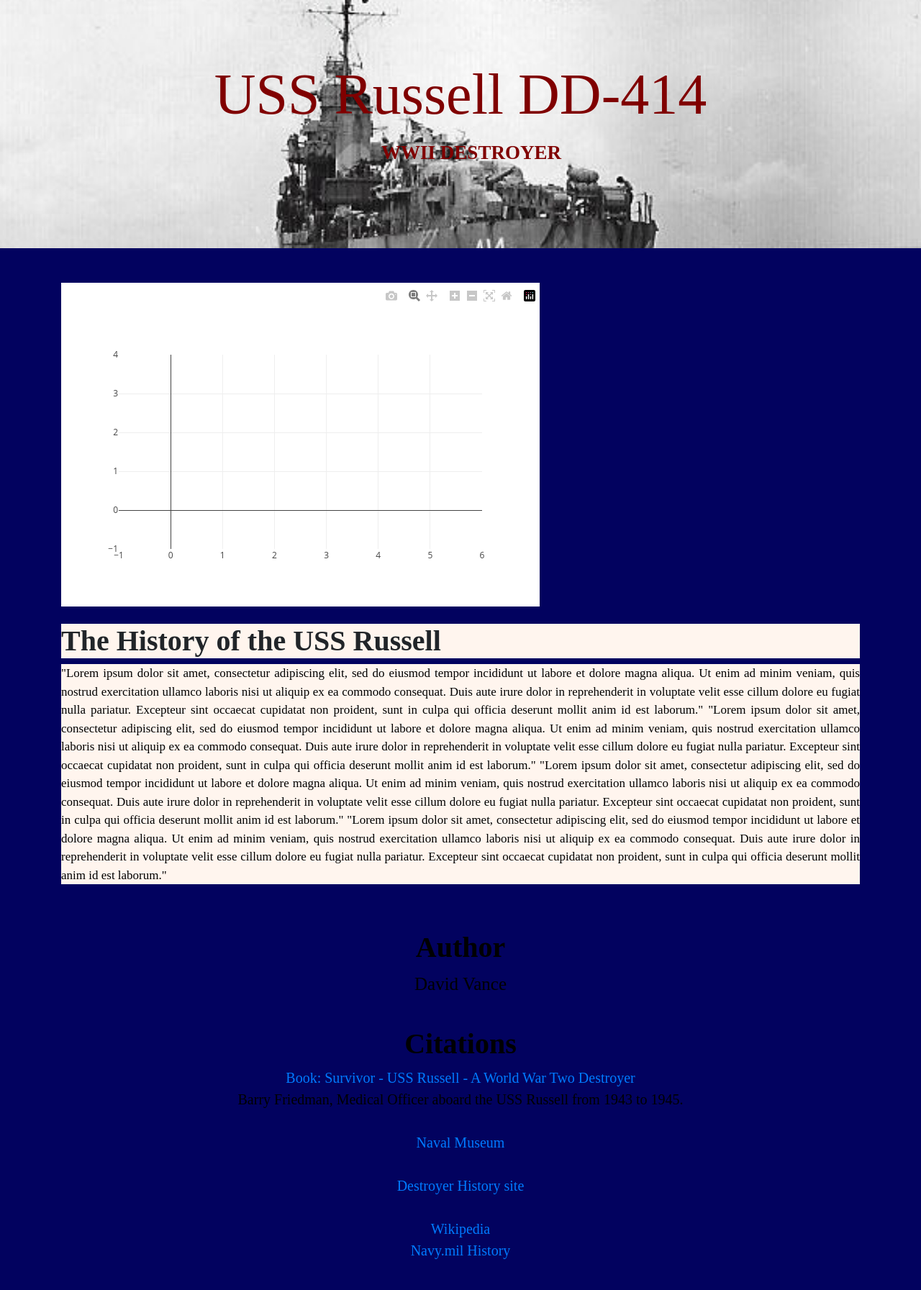
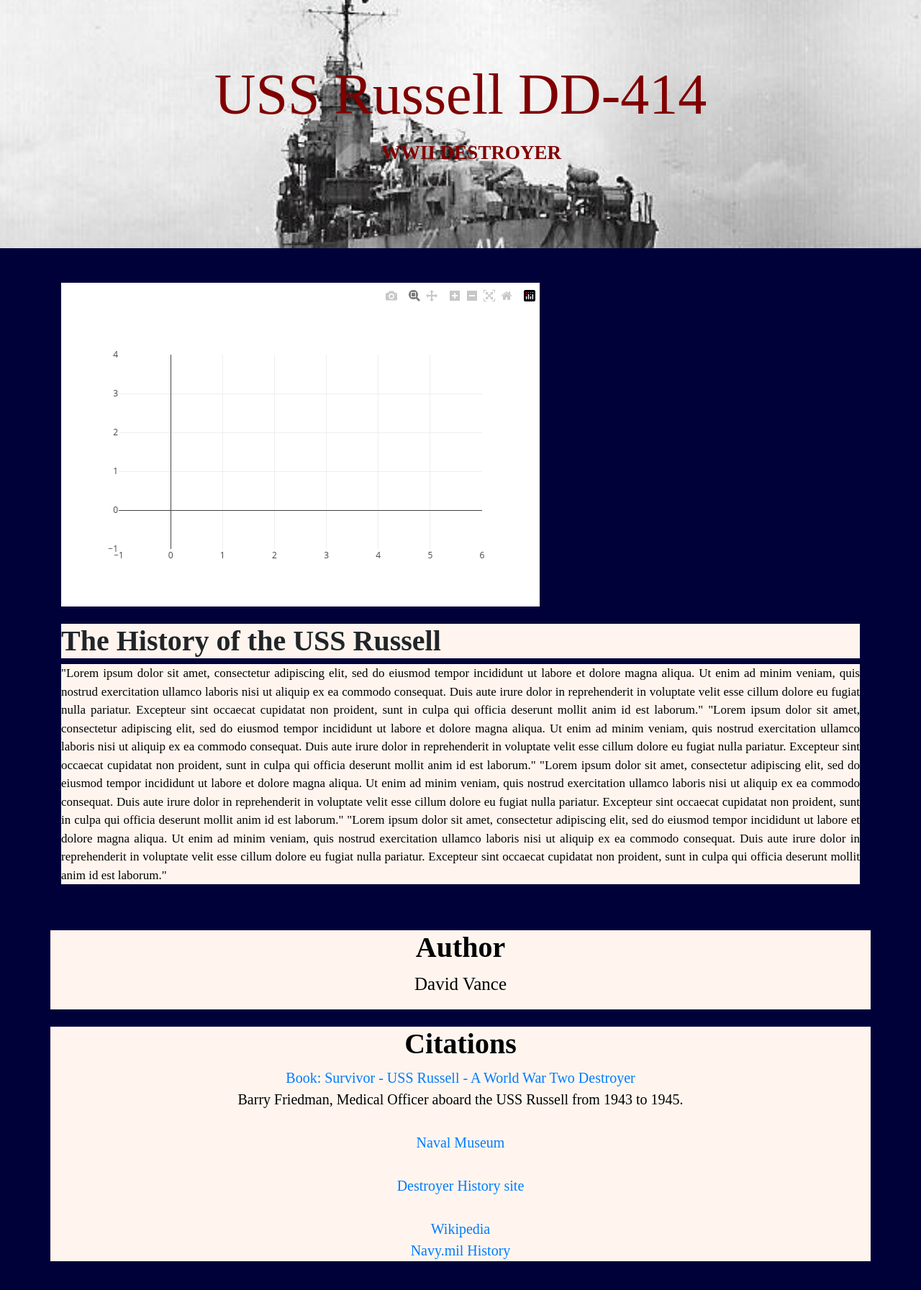
Before and after one commit to DMVance/USS-Russell-DD-414-WWII-App, a Flask app: template templates/index.html in a window 1280 px wide. Shown: the whole page at 72% size. Run offline with Flask 2, Linux system fonts and the light colour scheme; the template is opened without the code that fills it, so the values that code supplies are empty; parts of the project's set-up code (start-up, migrations or seed data) failed here and were passed over; some libraries are stand-ins or nearby versions; some web fonts are replaced.

Commit message:
change background color for text boxes

```diff
--- a/static/stylesheets/uss-russell-dd414.css
+++ b/static/stylesheets/uss-russell-dd414.css
@@ -96,7 +96,7 @@
 
 /* ---- index page ---- */
 body {
-    background-color: rgb(2, 2, 95);
+    background-color: rgb(1, 1, 58);
 }
 
 .main-summary p {
@@ -118,29 +118,33 @@
 .contributors {
     text-align: center;
     color: black;
+    background-color: seashell;
 }
 
 .contributors h1 {
     font-family: "Cheltenham";
     font-weight: bold;
-    color: ;
+    background-color: seashell;
 }
 
 .contributors p {
     font-family: "Cheltenham";
     font-weight: normal;
     font-size: 25px;
+    background-color: seashell;
 }
 
 .citations{
     text-align: center;
     color: black;
     margin-bottom: 40px;
+    background-color: seashell;
 }
 
 .citations h1 {
     font-family: "Cheltenham";
     font-weight: bold;
+    background-color: seashell;
 }
 
 .citations ul {
@@ -150,4 +154,5 @@
     font-size: 20px;
     padding: 0;
     margin: 0;
+    background-color: seashell;
 }
```
